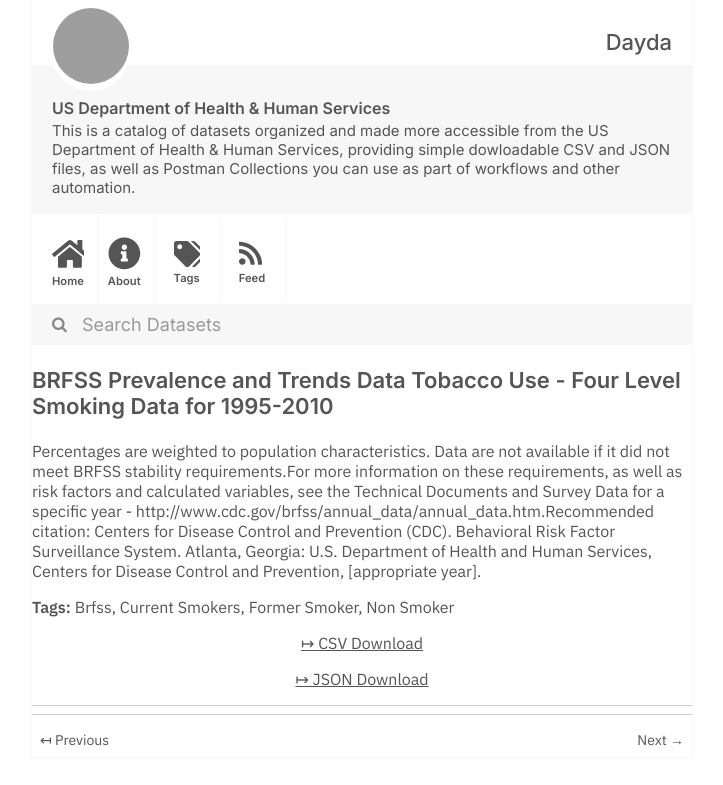
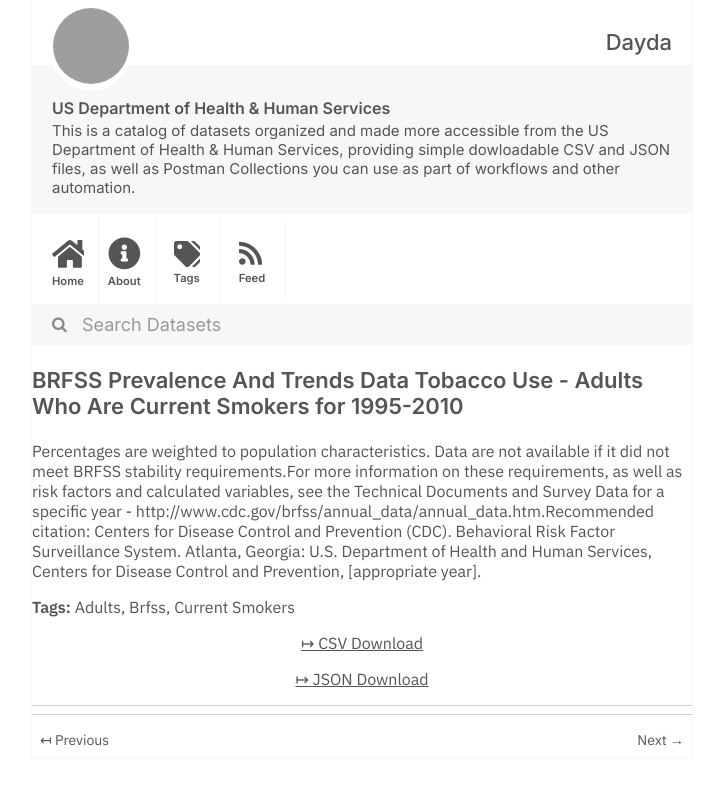
Before and after one commit to dayda-entities/us-department-of-health-and-human-services, a Jekyll site: the page built from _posts/2020-11-10-brfss-prevalence-and-trends-da.md, in a window 1280 px wide, cut to the strip 0-785 px from the top of the page. Shown: the whole strip, without its empty margins (278-1001 px from the left). Built offline with Jekyll 4.4.1, drawn with Linux system fonts in a browser that asks for light colours; grey boxes are pictures that could not be loaded.

Commit message:
Publish Data

```diff
--- a/_posts/2020-11-10-brfss-prevalence-and-trends-da.md
+++ b/_posts/2020-11-10-brfss-prevalence-and-trends-da.md
@@ -1,19 +1,18 @@
 ---
 title: >-
-  BRFSS Prevalence and Trends Data Tobacco Use - Four Level Smoking Data for
-  1995-2010
-created: '2020-11-10T16:16:28.918116'
-modified: '2021-04-25T14:58:27.336433'
+  BRFSS Prevalence And Trends Data Tobacco Use - Adults Who Are Current Smokers
+  for 1995-2010
+created: '2020-11-10T16:17:26.711567'
+modified: '2021-04-21T22:11:51.319319'
 state: active
 type: dataset
 tags:
+  - Adults
   - Brfss
   - Current Smokers
-  - Former Smoker
-  - Non Smoker
 groups: []
-csv_url: 'https://data.cdc.gov/api/views/8zak-ewtm/rows.csv?accessType=DOWNLOAD'
-json_url: 'https://data.cdc.gov/api/views/8zak-ewtm/rows.json?accessType=DOWNLOAD'
+csv_url: 'https://data.cdc.gov/api/views/j8jk-5ztv/rows.csv?accessType=DOWNLOAD'
+json_url: 'https://data.cdc.gov/api/views/j8jk-5ztv/rows.json?accessType=DOWNLOAD'
 layout: post
 
 ---
```
